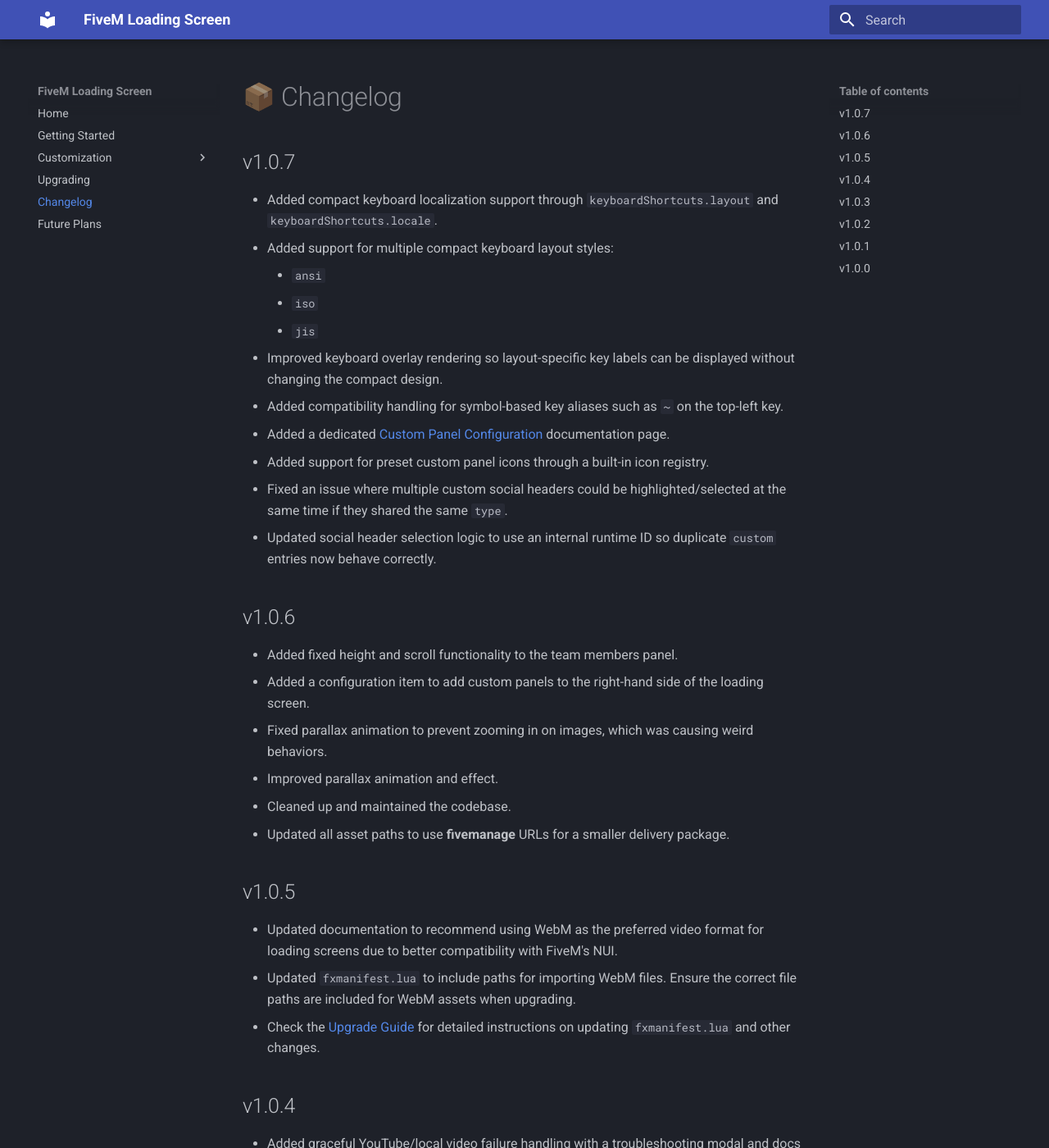
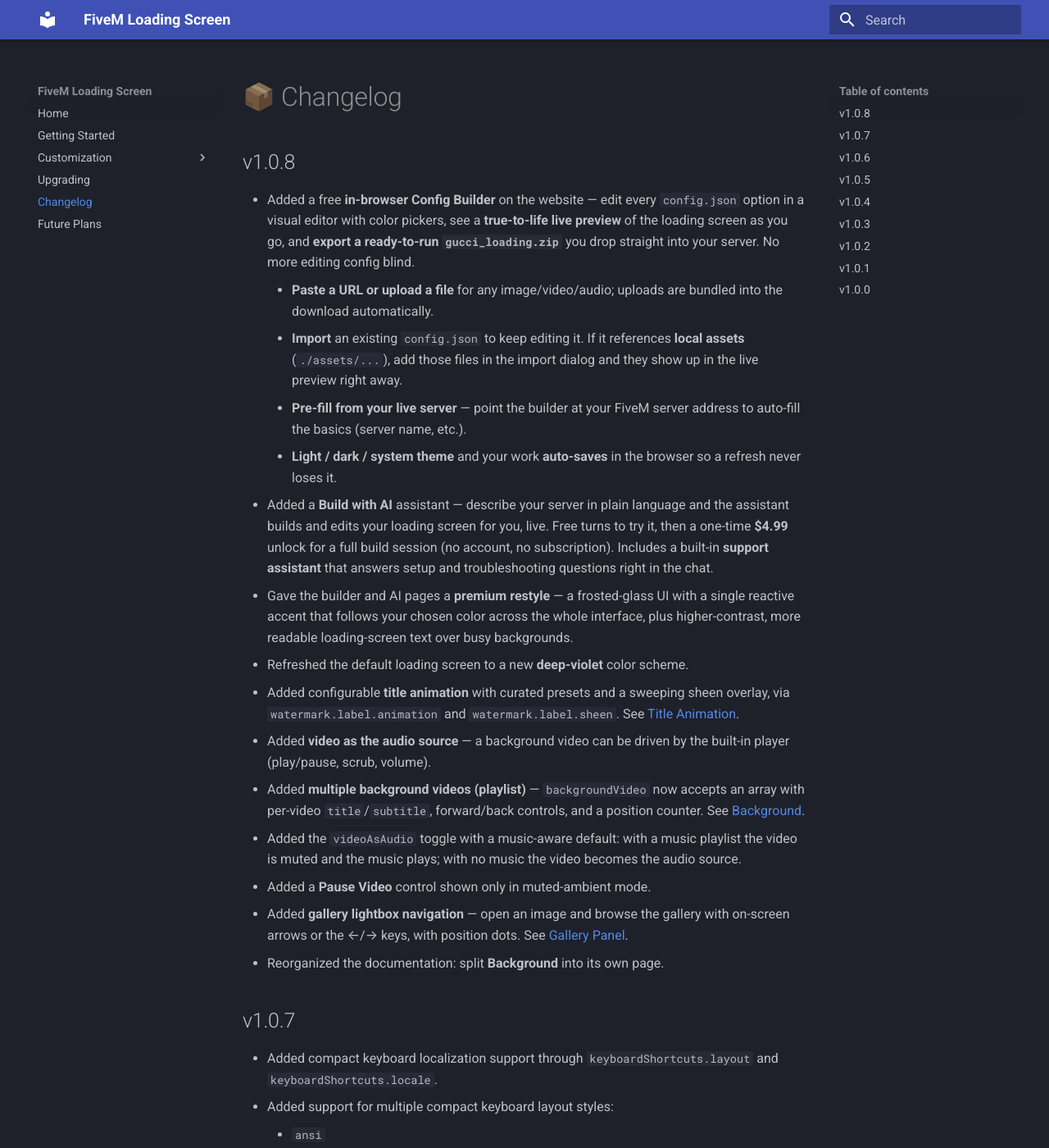
Before and after one commit to FarzamA/fivem-loading-screen-docs, an MkDocs documentation site: the page built from docs/changelog.md, in a window 1280 px wide and 1400 px high. Shown: the whole window at 82% size. Built offline with MkDocs 1.6.1 and Material for MkDocs 9.7.7, drawn with Linux system fonts in a browser that asks for light colours; some of the changed text lies outside the part shown.

Commit message:
docs(v1.0.8): add AI builder + support assistant + premium restyle + asset import to changelog and home CTAs

```diff
--- a/docs/changelog.md
+++ b/docs/changelog.md
@@ -1,4 +1,22 @@
 # 📦 Changelog
+
+## v1.0.8
+
+- Added a free **in-browser Config Builder** on the website — edit every `config.json` option in a visual editor with color pickers, see a **true-to-life live preview** of the loading screen as you go, and **export a ready-to-run `gucci_loading.zip`** you drop straight into your server. No more editing config blind.
+    - **Paste a URL or upload a file** for any image/video/audio; uploads are bundled into the download automatically.
+    - **Import** an existing `config.json` to keep editing it. If it references **local assets** (`./assets/...`), add those files in the import dialog and they show up in the live preview right away.
+    - **Pre-fill from your live server** — point the builder at your FiveM server address to auto-fill the basics (server name, etc.).
+    - **Light / dark / system theme** and your work **auto-saves** in the browser so a refresh never loses it.
+- Added a **Build with AI** assistant — describe your server in plain language and the assistant builds and edits your loading screen for you, live. Free turns to try it, then a one-time **$4.99** unlock for a full build session (no account, no subscription). Includes a built-in **support assistant** that answers setup and troubleshooting questions right in the chat.
+- Gave the builder and AI pages a **premium restyle** — a frosted-glass UI with a single reactive accent that follows your chosen color across the whole interface, plus higher-contrast, more readable loading-screen text over busy backgrounds.
+- Refreshed the default loading screen to a new **deep-violet** color scheme.
+- Added configurable **title animation** with curated presets and a sweeping sheen overlay, via `watermark.label.animation` and `watermark.label.sheen`. See [Title Animation](title-animation.md).
+- Added **video as the audio source** — a background video can be driven by the built-in player (play/pause, scrub, volume).
+- Added **multiple background videos (playlist)** — `backgroundVideo` now accepts an array with per-video `title`/`subtitle`, forward/back controls, and a position counter. See [Background](background.md).
+- Added the `videoAsAudio` toggle with a music-aware default: with a music playlist the video is muted and the music plays; with no music the video becomes the audio source.
+- Added a **Pause Video** control shown only in muted-ambient mode.
+- Added **gallery lightbox navigation** — open an image and browse the gallery with on-screen arrows or the ←/→ keys, with position dots. See [Gallery Panel](gallery.md).
+- Reorganized the documentation: split **Background** into its own page.
 
 ## v1.0.7
 
```
Also changed, not shown: other parts of docs/changelog.md (+2 -3 lines), docs/index.md (+6 -0 lines).
